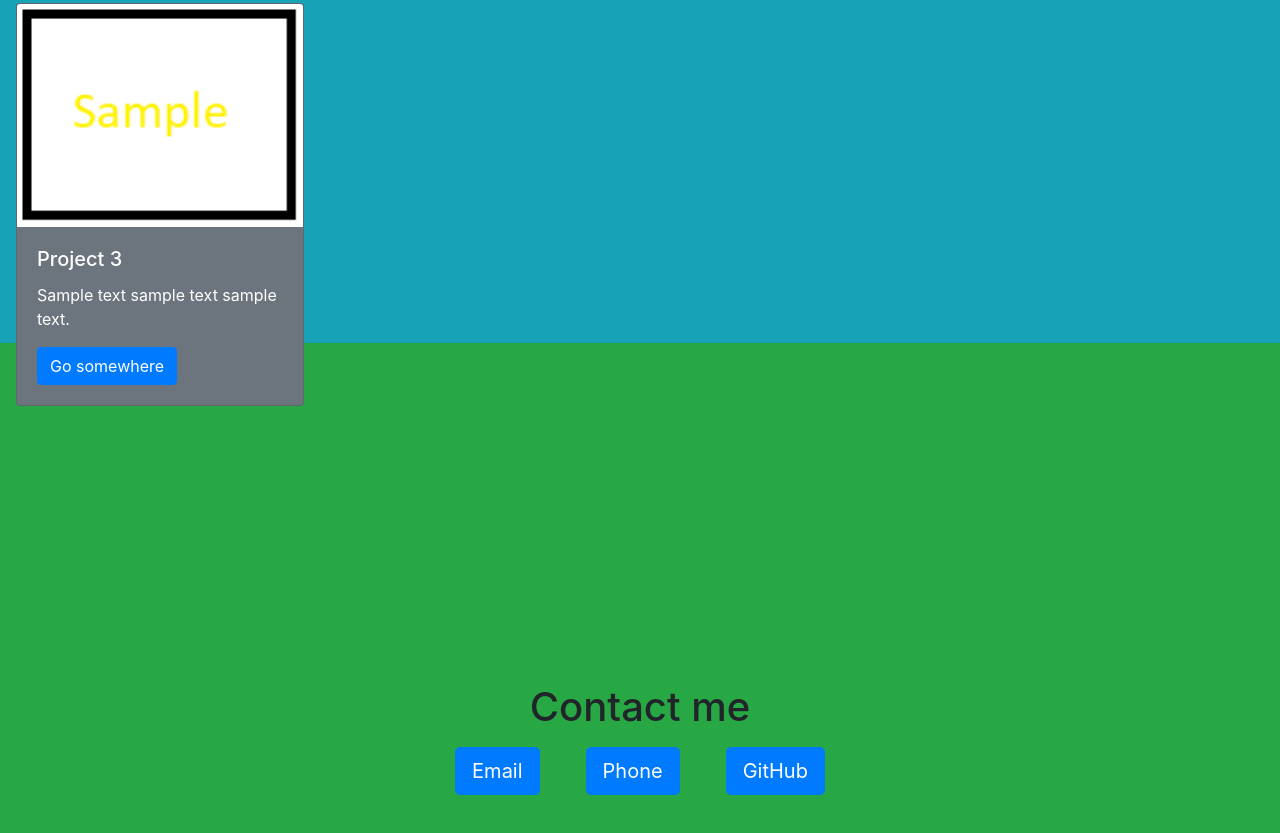
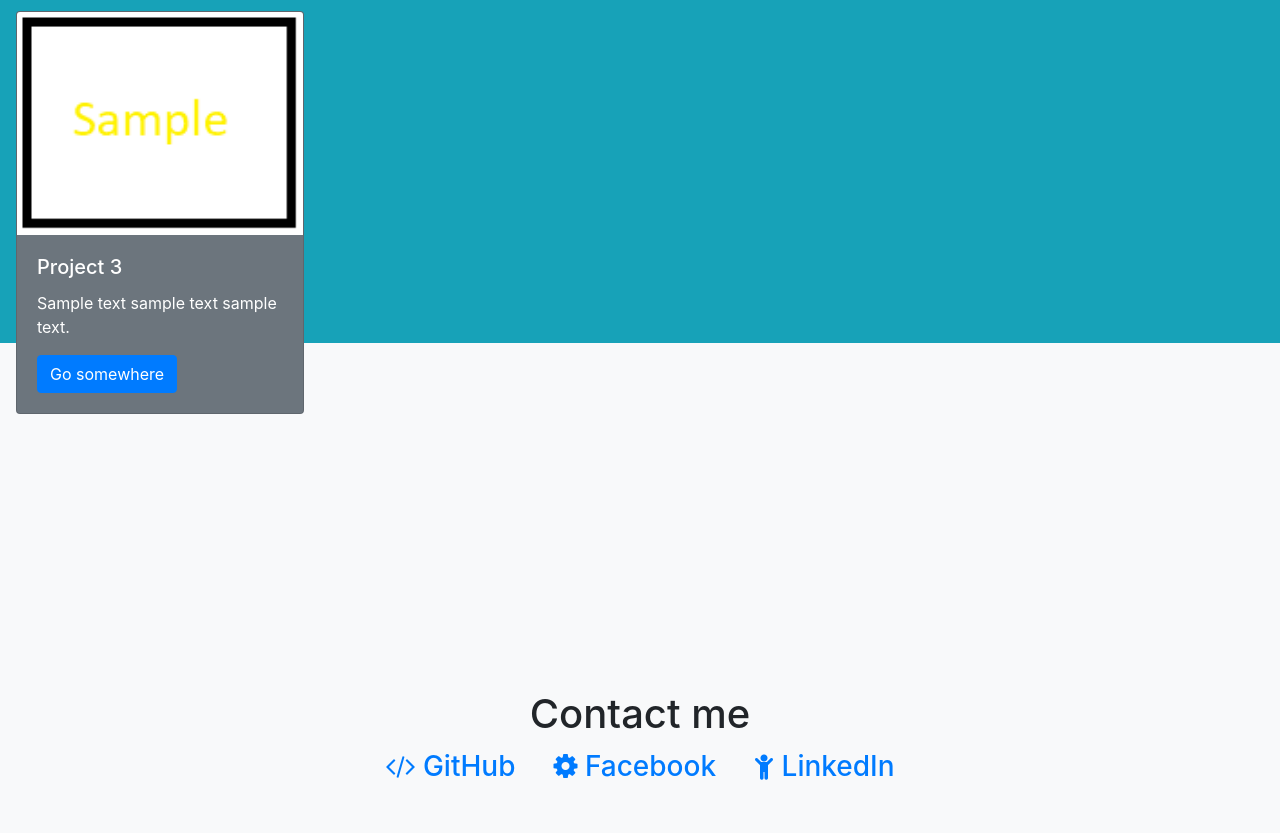
Before and after one commit to Hasanshub/assessment1, a plain HTML site: page index.html in a window 1280 px wide. Shown: the part 1257-2090 px from the top of the page. Drawn offline with nearby package versions, Linux system fonts and the light colour scheme.

Commit message:
Icons added

```diff
--- a/index.html
+++ b/index.html
@@ -8,6 +8,7 @@
     <!-- Bootstrap CSS -->
     <link rel="stylesheet" href="https://cdn.jsdelivr.net/npm/bootstrap@4.5.3/dist/css/bootstrap.min.css" integrity="sha384-TX8t27EcRE3e/ihU7zmQxVncDAy5uIKz4rEkgIXeMed4M0jlfIDPvg6uqKI2xXr2" crossorigin="anonymous">
     <link rel="stylesheet" href="style.css">
+    <link rel="stylesheet" href="https://cdnjs.cloudflare.com/ajax/libs/font-awesome/4.7.0/css/font-awesome.min.css">
 
     <title>Hasan's Portfolio</title>
   </head>
@@ -40,7 +41,7 @@
      </div>
      <div id="projects" class="container-fluid bg-info">
         <div class="row m-2">
-            <div class="col">
+            <div class="col m-2">
                 <h1>Here is a list of my projects</h3>
             </div>
         </div>
@@ -87,19 +88,19 @@
               </div>
         </div>
      </div>
-     <div id="contact" class="container-fluid bg-success">
+     <div id="contact" class="container-fluid bg-light">
         <div class="row">
            <h1>Contact me</h3>
         </div>
         <div class="row">
-            <div class="col m-2">
-                <a class="btn btn-lg btn-primary" href="mailto:fake@hotmail.com">Email</a>
+            <div class="col-md-auto m-1">
+                <h3><a href="https://www.facebook.com/DonaldTrump"><i class="fa fa-code"></i> GitHub</a></h2>
             </div>
-            <div class="col m-2">
-                <a class="btn btn-lg btn-primary" href="tel:0420410677">Phone</a>
+            <div class="col-md-auto m-1">
+                <h3 ><a href="https://www.facebook.com/DonaldTrump"><i class="fa fa-cog"></i> Facebook</a></h2>
             </div>
-            <div class="col m-2">
-                <a class="btn btn-lg btn-primary" href="https://github.com/Hasanshub">GitHub</a>
+            <div class="col-md-auto m-1">
+                <h3><a href="https://www.linkedin.com/in/hasan-k-02b528b3/"><i class="fa fa-child"></i> LinkedIn</a></h2>
             </div>
         </div>
      </div>
```
